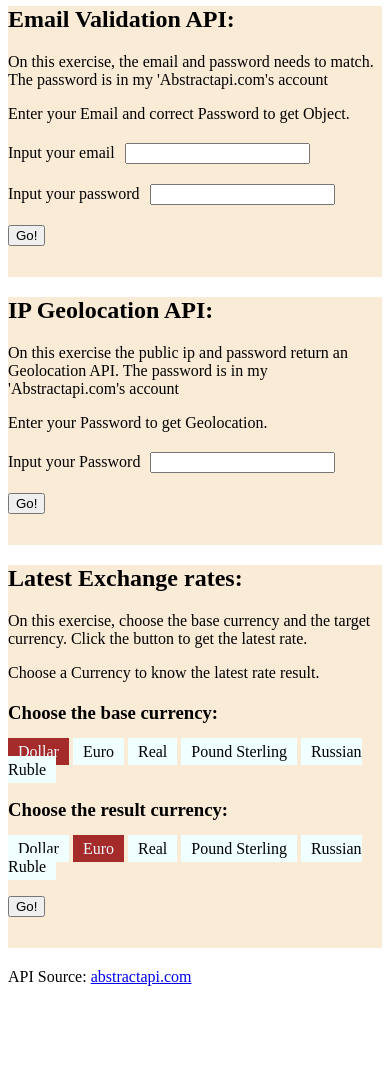
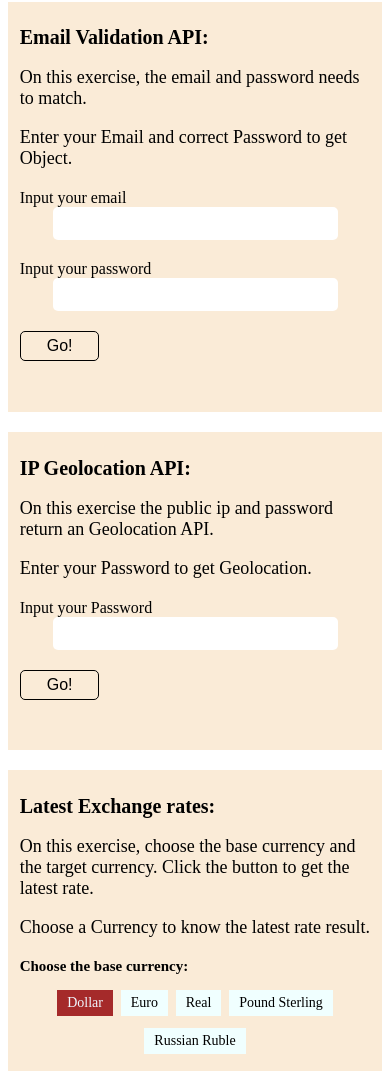
Before and after one commit to rdmadeira/APIs-tests, a plain HTML site: page index.html in a window 390 px wide. Shown: the part 60-1131 px from the top of the page. Before the commit the page ends 1062 px from the top, so only its background shows below. Drawn offline with Linux system fonts and the light colour scheme.

Commit message:
Better responsive and design

```diff
--- a/index.html
+++ b/index.html
@@ -10,7 +10,7 @@
     <h1>APIs Tests</h1>
     <div id="email-validation-div" class="apis-ctn">
         <h2>Email Validation API:</h2>
-        <p>On this exercise, the email and password needs to match. The password is in my 'Abstractapi.com's account</p>
+        <p>On this exercise, the email and password needs to match.</p>
         <p>Enter your Email and correct Password to get Object.</p>
         <form action="./nuevo.php" method="post">
             <div><label for="email">Input your email</label><input type="email" name="email" id="email" required/></div>
@@ -25,7 +25,7 @@
     </div>
     <div id="ip-geolocation-div" class="apis-ctn">
         <h2>IP Geolocation API:</h2>
-        <p>On this exercise the public ip and password return an Geolocation API. The password is in my 'Abstractapi.com's account</p>
+        <p>On this exercise the public ip and password return an Geolocation API.</p>
         <p>Enter your Password to get Geolocation.</p>
         <form action="./nuevo.php" method="post">
             <div><label for="password2">Input your Password</label><input type="password" name="password2" id="password2" required/></div>
@@ -44,6 +44,7 @@
         <form action="./nuevo.php" method="post" id="exchange-form">
             <div id="exchange-base-div">
                 <h3>Choose the base currency:</h3>
+                <div>
                     <input type="radio" name="base-currency" id="usd" value="USD" checked/>
                     <label for="usd">Dollar</label>
                     <input type="radio" name="base-currency" id="eur" value="EUR"/>
@@ -55,8 +56,10 @@
                     <input type="radio" name="base-currency" id="rub" value="RUB"/>
                     <label for="rub">Russian Ruble</label>
                 </div>
+            </div>
             <div id="exchange-return-div">
                 <h3>Choose the result currency:</h3>
+                <div>
                     <input type="radio" name="result-currency" id="usd-r" value="USD"/>
                     <label for="usd-r">Dollar</label>
                     <input type="radio" name="result-currency" id="eur-r" value="EUR" checked/>
@@ -67,6 +70,7 @@
                     <label for="gbp-r">Pound Sterling</label>
                     <input type="radio" name="result-currency" id="rub-r" value="RUB"/>
                     <label for="rub-r">Russian Ruble</label>
+                </div>
             </div>
             <button type="submit">Go!</button>
         </form>
--- a/main.js
+++ b/main.js
@@ -33,7 +33,7 @@ async function apiRequest(e) {
             console.log(obj);
             document.getElementById('api-content-div').classList.add('visible', 'red');
         }
-        setTimeout(()=>{document.getElementById('api-content-div').classList.remove('visible', 'green', 'red')}, 7000)
+        setTimeout(()=>{document.getElementById('api-content-div').classList.remove('visible', 'green', 'red'); document.getElementById('api-content').innerHTML = ''}, 7000)
     }
     const nfetch = await fetch(url);
     try {
@@ -69,7 +69,7 @@ async function ipGeolocation(e) {
             resultsText.innerText = `Invalid Response: ${obj.error.code}, ${obj.error.message}`;
             resultsTextDiv.classList.add('visible', 'red');
         }
-        setTimeout(()=>resultsTextDiv.classList.remove('visible','green', 'red'),8000);
+        setTimeout(()=>{resultsTextDiv.classList.remove('visible','green', 'red'); resultsText.innerText='';},8000);
     }
     try {
         const result = await nfetch.json();
--- a/style.css
+++ b/style.css
@@ -1,10 +1,39 @@
+h1 {
+    font-size: max(min(6.5vw,36px),30px);
+}
+h2 {
+    font-size: max(min(5vw,28px),20px);
+}
+h3 {
+    font-size: max(min(3.8vw,18px),15px);
+}
+p {
+    font-size: min(max(4.5vw,18px),24px);
+}
+button {
+    font-size: max(min(2.5vw,18px),16px);
+    background-color: antiquewhite;
+    border: black 1.5px solid;
+    border-radius: 5px;
+    padding: max(0.7vw,5px) max(4vw,26px);
+    transition: background-color 0.4s ease-out;
+}
+button:hover {
+    background-color: #f8adad;
+    transition: background-color 0.4s ease-out;
+    cursor: pointer;
+}
 label + input[type="email"], label + input[type="password"], label + input[type="text"] {
     margin-left: 10px;
+    font-size: larger;
+    padding: 5px 8px;
+    border-radius: 5px;
+    border: none;
 }
 div.apis-ctn {
     background-color: antiquewhite;
     margin: 20px 0;
-    padding-bottom: 15px;
+    padding: min(2vw,10px) min(3vw,18px);
     position: relative;
 }
 form>div {
@@ -16,8 +45,8 @@ form div input:focus {
 }
 .api-content-div {
     position: absolute;
-    width: 20%;
-    padding: 2% 3%;
+    width: 30%;
+    padding: 1% 2%;
     bottom: 30px;
     right: 50px;
     border: grey 1px solid;
@@ -26,9 +55,13 @@ form div input:focus {
     visibility: hidden;
     opacity: 0;
     line-height: 1.5;
+    font-size: max(min(1.7vw,16px),13px);
+}
+.api-content-div p {
+    font-size: min(max(2vw,18px),24px);
 }
 .green {
-    background-color: aquamarine;
+    background-color: #7fffd47a;
 }
 .red {
     background-color:lightcoral;
@@ -44,6 +77,12 @@ form div input:focus {
 #exchange-form label {
     background-color: azure;
     padding: 5px 10px;
+    font-size: max(min(3vw,16px),14px);
+}
+#exchange-base-div>div, #exchange-return-div>div {
+    display: flex;
+    flex-wrap: wrap;
+    gap: 3vw 2vw;
 }
 #exchange-form div input[type="radio"]:checked + label {
     background-color: brown;
@@ -55,3 +94,20 @@ form div input:focus {
     border-radius: 5px;
     border: #0000ff63 1px solid;
 }
+@media all and (max-width:790px) {
+    .api-content-div {
+        position: unset;
+        margin: auto;
+        width: 66%;
+        font-size: max(min(2.5vw,16px),14px);
+    }
+    #exchange-base-div>div, #exchange-return-div>div {
+        justify-content: center;
+    }
+    label + input[type="email"], label + input[type="password"], label + input[type="text"] {
+        display: block;
+        font-size: min(5.2vw,24px);
+        padding: 5px 10px;
+        margin: auto;
+    }
+}
```
Lines whose indentation alone changed are shown as unchanged.
